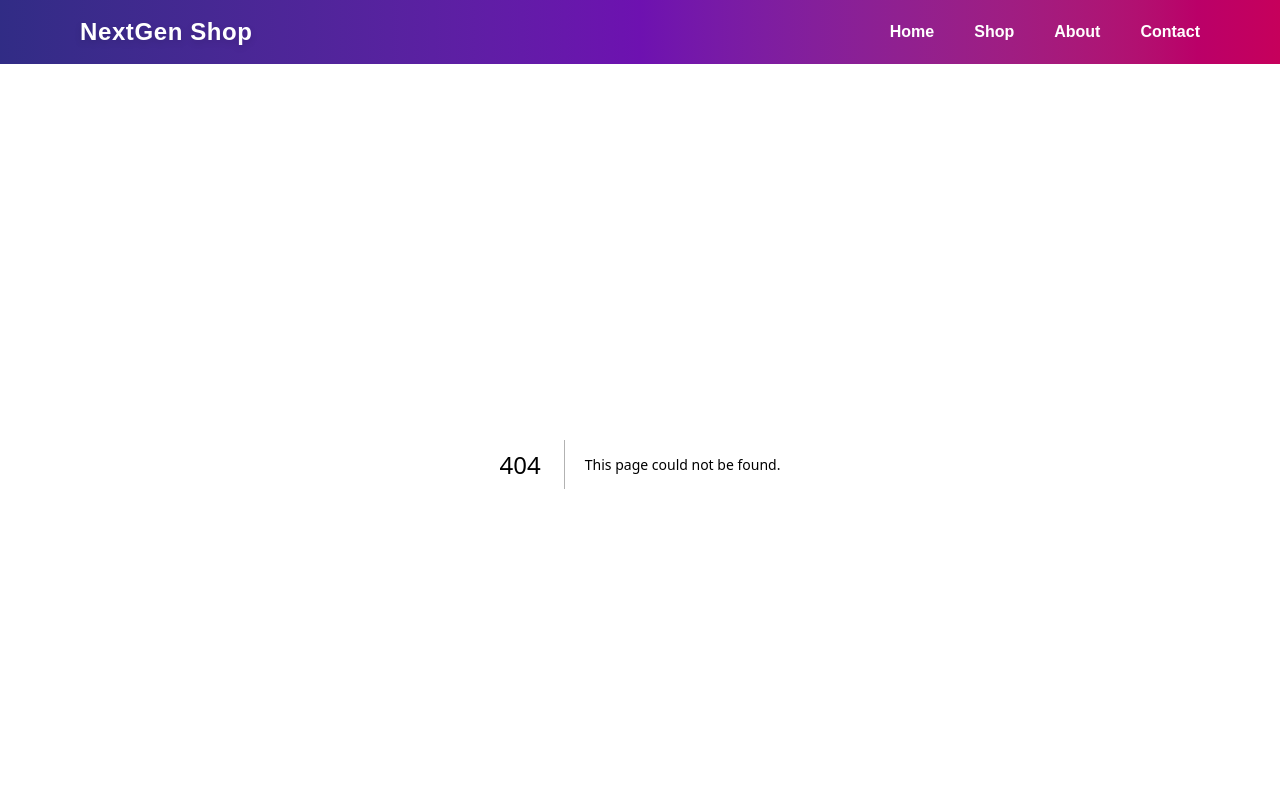
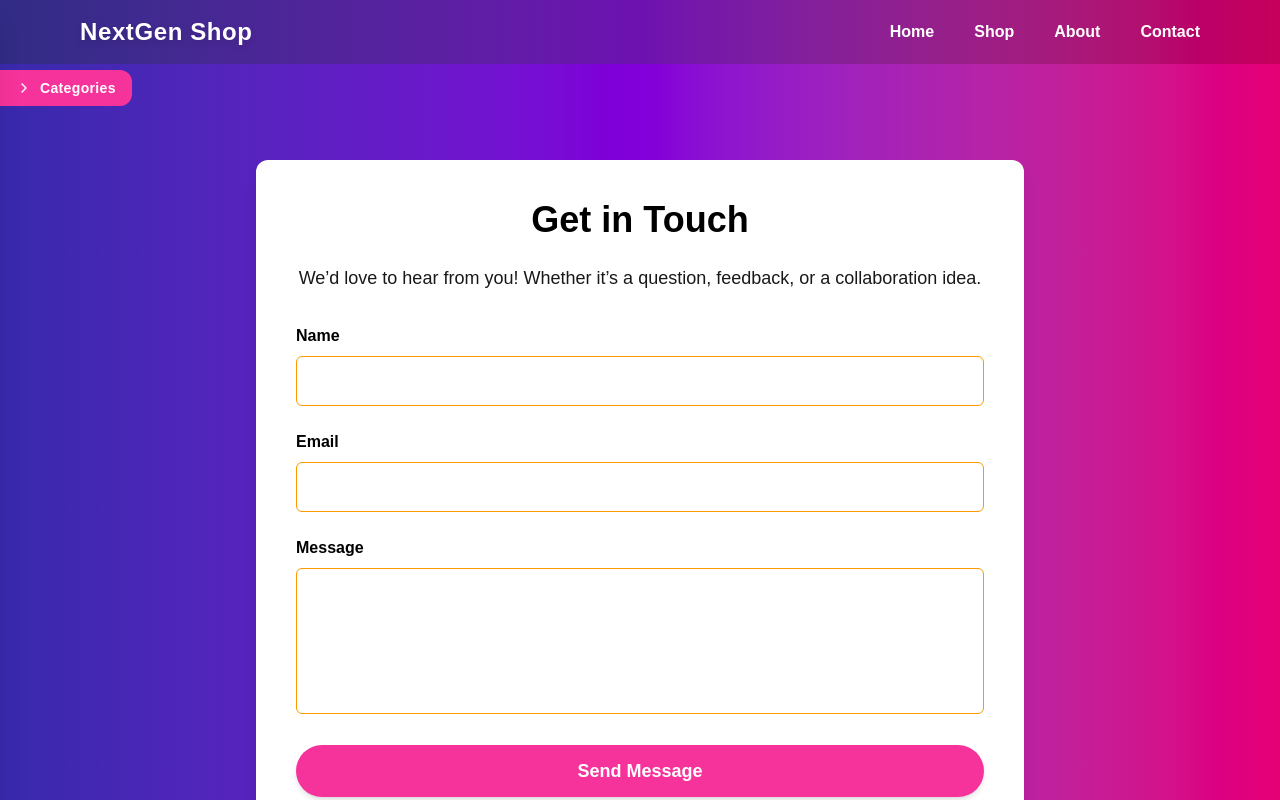
Before and after one commit to Fahim-ahmed-ifty/web_one, a Next.js app: page /contact in a window 1280 px wide. Before the commit this address had no page. Shown: the top 800 px of the page. Built offline with nearby package versions, Linux system fonts and the light colour scheme.

Commit message:
✅add  contact page

```diff
--- a/app/components/FilterSidebar.tsx
+++ b/app/components/FilterSidebar.tsx
@@ -12,7 +12,13 @@ export default function FilterSidebar({
 	maxPrice: number;
 	onPriceChange: (price: number) => void;
 }) {
-	const categories = ['Bags', 'Watches', 'Shoes', 'Sunglasses'];
+	const categories = [
+		'Bags',
+		'Watches',
+		'Shoes',
+		'Sunglasses',
+		'Electronics'
+	];
 
 	return (
 		<aside className='w-full md:w-64 p-6 shadow-md space-y-6 border-r-2'>
--- a/app/components/HeroSection.tsx
+++ b/app/components/HeroSection.tsx
@@ -1,10 +1,68 @@
 'use client';
 import { motion } from 'framer-motion';
+import {
+	Headphones,
+	ShoppingCart,
+	Star,
+	StarOff,
+	Truck
+} from 'lucide-react';
 import Image from 'next/image';
-import React from 'react';
-import { FiShoppingCart } from 'react-icons/fi';
+import React, { useEffect, useState } from 'react';
+
+type StarRatingProps = {
+	rating: number;
+};
+
+function StarRating({ rating }: StarRatingProps) {
+	const stars = [];
+	for (let i = 1; i <= 5; i++) {
+		if (i <= rating) {
+			stars.push(
+				<Star key={i} className='text-yellow-400 w-5 h-5 inline' />
+			);
+		} else {
+			stars.push(
+				<StarOff key={i} className='text-yellow-400 w-5 h-5 inline' />
+			);
+		}
+	}
+	return <div className='flex gap-1'>{stars}</div>;
+}
 
 export default function HeroSection() {
+	const [timeLeft, setTimeLeft] = useState(0);
+
+	useEffect(() => {
+		const targetTime = new Date().getTime() + 24 * 60 * 60 * 1000;
+		const interval = setInterval(() => {
+			const now = new Date().getTime();
+			const diff = targetTime - now;
+			if (diff <= 0) {
+				clearInterval(interval);
+				setTimeLeft(0);
+			} else {
+				setTimeLeft(diff);
+			}
+		}, 1000);
+		return () => clearInterval(interval);
+	}, []);
+
+	function formatTime(ms: number) {
+		if (ms <= 0) return '00:00:00';
+		const totalSeconds = Math.floor(ms / 1000);
+		const h = String(Math.floor(totalSeconds / 3600)).padStart(
+			2,
+			'0'
+		);
+		const m = String(Math.floor((totalSeconds % 3600) / 60)).padStart(
+			2,
+			'0'
+		);
+		const s = String(totalSeconds % 60).padStart(2, '0');
+		return `${h}:${m}:${s}`;
+	}
+
 	return (
 		<section className='min-h-screen flex flex-col-reverse md:flex-row items-center justify-between bg-gradient-to-tr from-indigo-900 via-purple-800 to-pink-700 px-4 sm:px-6 md:px-12 lg:px-24 xl:px-32 text-white relative overflow-hidden py-12'>
 			<div className='absolute top-0 left-0 w-full h-full pointer-events-none'>
@@ -45,7 +103,7 @@ export default function HeroSection() {
 				transition={{ duration: 0.6, type: 'spring' }}
 				className='relative z-10 w-full md:w-1/2 max-w-2xl text-center md:text-left space-y-6 sm:space-y-8'
 			>
-				<h1 className='text-4xl sm:text-5xl md:text-6xl font-extrabold leading-tight tracking-tight drop-shadow-lg'>
+				<h1 className='text-3xl sm:text-4xl md:text-5xl lg:text-6xl font-extrabold leading-tight tracking-tight drop-shadow-lg'>
 					<span className='relative inline-block'>
 						Elevate Your Style
 						<span className='absolute -bottom-2 left-0 w-full h-2 bg-pink-400 rounded opacity-60 blur-sm'></span>
@@ -54,17 +112,41 @@ export default function HeroSection() {
 					with{' '}
 					<span className='text-pink-400'>Exclusive Collections</span>
 				</h1>
-				<p className='text-base sm:text-lg md:text-xl opacity-90 leading-relaxed'>
+				<div className='flex justify-center lg:justify-start'>
+					<StarRating rating={4} />
+				</div>
+
+				<p className='text-sm sm:text-base md:text-lg lg:text-xl opacity-90 leading-relaxed max-w-md mx-auto md:mx-0'>
 					Discover unique, handpicked products crafted for you.
 					Seamless shopping with next-gen speed.
 				</p>
-				<a
-					href='#products'
-					className='inline-flex items-center justify-center gap-3 bg-pink-400 hover:bg-pink-500 transition rounded-full px-6 sm:px-8 py-3 sm:py-4 font-semibold shadow-lg shadow-pink-400/50 text-white text-lg'
-				>
-					<FiShoppingCart className='w-5 h-5 sm:w-6 sm:h-6' />
-					Shop The Collection
-				</a>
+				<div className='flex flex-col sm:flex-row items-center sm:items-center gap-4 mt-4 max-w-md mx-auto md:mx-0'>
+					<a
+						href='#products'
+						className='inline-flex items-center justify-center gap-3 bg-pink-400 hover:bg-pink-500 transition rounded-full px-8 sm:px-14 lg:px-20 py-3 sm:py-4 font-semibold shadow-lg shadow-pink-400/50 text-white text-base sm:text-lg lg:text-xl whitespace-nowrap'
+					>
+						<ShoppingCart className='w-5 h-5 sm:w-6 sm:h-6' />
+						Shop The Collection
+					</a>
+					<div className='bg-pink-600/70 rounded-lg px-4 py-2 text-xs sm:text-sm font-semibold tracking-wide uppercase whitespace-nowrap'>
+						Limited Time Offer: {formatTime(timeLeft)}
+					</div>
+				</div>
+
+				<div className='flex flex-col sm:flex-row gap-6 mt-8 text-xs sm:text-sm opacity-80 max-w-md mx-auto md:mx-0'>
+					<div className='flex items-center gap-2 justify-center sm:justify-start'>
+						<Truck className='w-4 h-4 sm:w-5 sm:h-5' />
+						Free Shipping
+					</div>
+					<div className='flex items-center gap-2 justify-center sm:justify-start'>
+						<Headphones className='w-4 h-4 sm:w-5 sm:h-5' />
+						24/7 Support
+					</div>
+					<div className='flex items-center gap-2 justify-center sm:justify-start'>
+						<Star className='w-4 h-4 sm:w-5 sm:h-5 text-yellow-400' />
+						Premium Quality
+					</div>
+				</div>
 			</motion.div>
 
 			<motion.div
@@ -73,7 +155,10 @@ export default function HeroSection() {
 				transition={{ duration: 0.6, type: 'spring' }}
 				className='relative z-10 mt-10 md:mt-0 w-full md:w-1/2 flex justify-center'
 			>
-				<div className='relative w-[280px] h-[380px] sm:w-[320px] sm:h-[420px] md:w-[380px] md:h-[500px] lg:w-[460px] lg:h-[580px] xl:w-[520px] xl:h-[640px] rounded-3xl overflow-hidden shadow-2xl'>
+				<div className='relative w-[260px] h-[350px] sm:w-[300px] sm:h-[400px] md:w-[360px] md:h-[480px] lg:w-[440px] lg:h-[580px] xl:w-[500px] xl:h-[640px] rounded-3xl overflow-hidden shadow-2xl glow-shadow-animation'>
+					<div className='absolute top-4 right-4 bg-pink-500 text-white text-xs sm:text-sm font-bold uppercase px-3 py-1 rounded-full shadow-lg z-20'>
+						New
+					</div>
 					<Image
 						src='https://images.unsplash.com/photo-1523275335684-37898b6baf30?auto=format&fit=crop&w=800&q=80'
 						alt='Stylish products display'
@@ -83,6 +168,21 @@ export default function HeroSection() {
 					/>
 				</div>
 			</motion.div>
+
+			<style jsx>{`
+				@keyframes glow {
+					0%,
+					100% {
+						box-shadow: 0 0 10px 4px rgba(255, 105, 180, 0.5);
+					}
+					50% {
+						box-shadow: 0 0 20px 8px rgba(255, 105, 180, 0.8);
+					}
+				}
+				.glow-shadow-animation {
+					animation: glow 3s ease-in-out infinite;
+				}
+			`}</style>
 		</section>
 	);
 }
--- a/app/components/Navbar.tsx
+++ b/app/components/Navbar.tsx
@@ -7,7 +7,7 @@ const links = [
 	{ name: 'Home', href: '/' },
 	{ name: 'Shop', href: '/shop' },
 	{ name: 'About', href: '/about' },
-	{ name: 'Contact', href: '#contact' }
+	{ name: 'Contact', href: '/contact' }
 ];
 
 export default function Navbar() {
@@ -18,7 +18,7 @@ export default function Navbar() {
 		<nav
 			className={`fixed left-0 w-full z-50 transition-all duration-300 ${
 				isScrolled
-					? 'bg-white/40 shadow-md text-black'
+					? 'bg-white/40 shadow-md text-black backdrop-blur-sm'
 					: 'bg-gradient-to-r from-indigo-900 via-purple-800 to-pink-700 text-white'
 			}`}
 		>
--- /dev/null
+++ b/app/components/SideCategoryNavbar.tsx
@@ -0,0 +1,68 @@
+'use client';
+
+import { ChevronRight, X } from 'lucide-react';
+import { useState } from 'react';
+import categories from '../lib/categories';
+
+export default function SideCategoryNavbar() {
+	const [open, setOpen] = useState(false);
+
+	return (
+		<>
+			{!open && (
+				<button
+					onClick={() => setOpen(true)}
+					className='fixed top-24 lg:top-22 -translate-y-1/2 left-0 z-50 bg-pink-500 text-white px-4 py-2 rounded-r-xl flex items-center gap-2 transition hover:bg-pink-600'
+				>
+					<ChevronRight className='w-4 h-4' />
+					<span className='text-sm font-semibold tracking-wide'>
+						Categories
+					</span>
+				</button>
+			)}
+
+			<div
+				className={`fixed top-0 left-0 h-full w-72 bg-white/55 backdrop-blur-2xl shadow-xl transform transition-transform duration-300 ease-in-out z-50 ${
+					open ? 'translate-x-0' : '-translate-x-full'
+				}`}
+			>
+				<div className='flex items-center justify-between p-4 border-b'>
+					<h3 className='text-lg font-bold'>All Categories</h3>
+					<button
+						onClick={() => setOpen(false)}
+						className='text-black hover:text-pink-500 transition'
+					>
+						<X className='w-6 h-6' />
+					</button>
+				</div>
+
+				<div className='p-4 space-y-6 overflow-y-auto max-h-screen'>
+					{categories.map(cat => (
+						<div key={cat.title}>
+							<h4 className='font-semibold text-black mb-2'>
+								{cat.title}
+							</h4>
+							<ul className='space-y-1 ml-4'>
+								{cat.sub.map(sub => (
+									<li
+										key={sub}
+										className='text-black hover:text-pink-600 cursor-pointer text-sm transition'
+									>
+										{sub}
+									</li>
+								))}
+							</ul>
+						</div>
+					))}
+				</div>
+			</div>
+
+			{open && (
+				<div
+					className='fixed inset-0 bg-black/30 z-30'
+					onClick={() => setOpen(false)}
+				/>
+			)}
+		</>
+	);
+}
--- a/app/components/products/FeaturedProducts.tsx
+++ b/app/components/products/FeaturedProducts.tsx
@@ -16,11 +16,11 @@ type Props = {
 export default function FeaturedProducts({ products }: Props) {
 	return (
 		<div className='md:ml-12'>
-			<h2 className='text-3xl font-bold mb-6 text-gray-800 '>
+			<h2 className='flex text-2xl lg:text-4xl font-bold mb-6 text-gray-800 justify-center'>
 				Featured Products
 			</h2>
 
-			<div className='grid grid-cols-1 sm:grid-cols-2 lg:grid-cols-3 xl:grid-cols-4 gap-8 '>
+			<div className='px-4 sm:px-0 grid grid-cols-1 sm:grid-cols-2 lg:grid-cols-3 xl:grid-cols-4 gap-6'>
 				{products.map(product => (
 					<ProductCard
 						key={product.id}
--- /dev/null
+++ b/app/contact/page.tsx
@@ -0,0 +1,117 @@
+'use client';
+import { motion } from 'framer-motion';
+import { useState } from 'react';
+
+export default function ContactPage() {
+	const [formData, setFormData] = useState({
+		name: '',
+		email: '',
+		message: ''
+	});
+	const [submitted, setSubmitted] = useState(false);
+
+	function handleChange(
+		e: React.ChangeEvent<HTMLInputElement | HTMLTextAreaElement>
+	) {
+		setFormData({ ...formData, [e.target.name]: e.target.value });
+	}
+
+	function handleSubmit(e: React.FormEvent) {
+		e.preventDefault();
+		setSubmitted(true);
+		// Normally here you would handle form submission to backend or email service
+	}
+
+	return (
+		<div className='min-h-screen bg-gradient-to-r from-indigo-800 via-purple-700 to-pink-600  py-24 px-6 flex flex-col items-center text-black'>
+			<motion.div
+				initial={{ opacity: 0, y: 50 }}
+				animate={{ opacity: 1, y: 0 }}
+				transition={{ duration: 0.7 }}
+				className='max-w-3xl w-full bg-white bg-opacity-10 backdrop-blur-md rounded-xl p-10 shadow-lg'
+			>
+				<h1 className='text-4xl font-bold mb-6 text-center'>
+					Get in Touch
+				</h1>
+				<p className='mb-8 text-center text-lg opacity-90'>
+					We’d love to hear from you! Whether it’s a question,
+					feedback, or a collaboration idea.
+				</p>
+
+				<form onSubmit={handleSubmit} className='space-y-6'>
+					<div>
+						<label
+							htmlFor='name'
+							className='block mb-2 font-semibold'
+						>
+							Name
+						</label>
+						<input
+							type='text'
+							id='name'
+							name='name'
+							value={formData.name}
+							onChange={handleChange}
+							required
+							className='w-full rounded-md px-4 py-3 text-gray-900 border border-amber-500 focus:outline-none focus:ring-2 focus:ring-pink-400'
+						/>
+					</div>
+
+					<div>
+						<label
+							htmlFor='email'
+							className='block mb-2 font-semibold'
+						>
+							Email
+						</label>
+						<input
+							type='email'
+							id='email'
+							name='email'
+							value={formData.email}
+							onChange={handleChange}
+							required
+							className='w-full rounded-md px-4 py-3 text-gray-900 border border-amber-500 focus:outline-none focus:ring-2 focus:ring-pink-400'
+						/>
+					</div>
+
+					<div>
+						<label
+							htmlFor='message'
+							className='block mb-2 font-semibold'
+						>
+							Message
+						</label>
+						<textarea
+							id='message'
+							name='message'
+							value={formData.message}
+							onChange={handleChange}
+							required
+							rows={5}
+							className='w-full rounded-md px-4 py-3 text-gray-900 resize-none  border border-amber-500 focus:outline-none focus:ring-2 focus:ring-pink-400'
+						></textarea>
+					</div>
+
+					<button
+						type='submit'
+						className='w-full bg-pink-500 hover:bg-pink-600 transition rounded-full py-3 text-white font-semibold text-lg shadow-md cursor-pointer'
+					>
+						Send Message
+					</button>
+				</form>
+
+				{submitted && (
+					<motion.div
+						initial={{ opacity: 0, y: 20 }}
+						animate={{ opacity: 1, y: 0 }}
+						transition={{ duration: 0.5 }}
+						className='mt-6 p-4 bg-pink-600 rounded text-center font-semibold'
+					>
+						Thank you, Ifty! Your message has been sent.
+					</motion.div>
+				)}
+			</motion.div>
+		</div>
+	);
+}
--- a/app/layout.tsx
+++ b/app/layout.tsx
@@ -1,6 +1,7 @@
 import type { Metadata } from 'next';
 import { Geist, Geist_Mono } from 'next/font/google';
 import Navbar from './components/Navbar';
+import SideCategoryNavbar from './components/SideCategoryNavbar';
 import './globals.css';
 
 const geistSans = Geist({
@@ -29,6 +30,7 @@ export default function RootLayout({
 				className={`${geistSans.variable} ${geistMono.variable} antialiased`}
 			>
 				<Navbar />
+				<SideCategoryNavbar />
 				<div className='pt-16'>{children}</div>
 				<div className='h-[40rem]'></div>
 			</body>
--- /dev/null
+++ b/app/lib/categories.ts
@@ -0,0 +1,26 @@
+// data/categories.ts
+
+const categories = [
+	{
+		title: 'Men',
+		sub: ['T-Shirts', 'Shoes', 'Watches', 'Accessories']
+	},
+	{
+		title: 'Women',
+		sub: ['Bags', 'Heels', 'Jewelry', 'Dresses']
+	},
+	{
+		title: 'Electronics',
+		sub: ['Smartphones', 'Laptops', 'Headphones']
+	},
+	{
+		title: 'Home & Living',
+		sub: ['Furniture', 'Decor', 'Kitchenware']
+	},
+	{
+		title: 'Kids',
+		sub: ['Clothing', 'Toys', 'Books']
+	}
+];
+
+export default categories;
--- a/app/lib/featuredProducts.ts
+++ b/app/lib/featuredProducts.ts
@@ -3,24 +3,28 @@ export const featuredProducts = [
 		id: 1,
 		title: 'Premium Leather Bag',
 		image: '/home_images/pleatherbag.jpg',
-		price: '$129.99'
+		price: '$129.99',
+		category: 'Bags'
 	},
 	{
 		id: 2,
 		title: 'Elegant Wristwatch',
 		image: '/home_images/ewristwatch.jpg',
-		price: '$249.00'
+		price: '$249.00',
+		category: 'Watches'
 	},
 	{
 		id: 3,
 		title: 'Casual Sneakers',
 		image: '/home_images/sneakers.jpg',
-		price: '$89.50'
+		price: '$89.50',
+		category: 'Shoes'
 	},
 	{
 		id: 4,
 		title: 'Designer Sunglasses',
 		image: '/home_images/dsunglass.jpg',
-		price: '$149.75'
+		price: '$149.75',
+		category: 'Sunglasses'
 	}
 ];
--- a/app/lib/shopProducts.ts
+++ b/app/lib/shopProducts.ts
@@ -20,7 +20,7 @@ export const products = [
 	{
 		id: 3,
 		name: 'Wireless Headphones',
-		category: 'Sunglasses',
+		category: 'Electronics',
 		price: 179,
 		image:
 			'https://images.unsplash.com/photo-1617005081773-8e6dfb17a3fc?auto=format&fit=crop&w=800&q=80'
@@ -32,5 +32,13 @@ export const products = [
 		price: 99,
 		image:
 			'https://images.unsplash.com/photo-1600180758890-e7f0bfe4b8e3?auto=format&fit=crop&w=800&q=80'
+	},
+	{
+		id: 5,
+		name: 'Printed Handbag',
+		category: 'Bags',
+		price: 449,
+		image:
+			'https://images.unsplash.com/photo-1618354691218-b6d1fa44f1f0?auto=format&fit=crop&w=800&q=80'
 	}
 ];
--- a/app/page.tsx
+++ b/app/page.tsx
@@ -1,52 +1,26 @@
 'use client';
 
 import { useState } from 'react';
-import FilterSidebar from './components/FilterSidebar';
 import HeroSection from './components/HeroSection';
 import FeaturedProducts from './components/products/FeaturedProducts';
 import { featuredProducts } from './lib/featuredProducts';
 
 export default function HomePage() {
-	const [selectedCategories, setSelectedCategories] = useState<
-		string[]
-	>([]);
-	const [maxPrice, setMaxPrice] = useState<number>(500);
-
-	const handleCategoryChange = (category: string) => {
-		if (selectedCategories.includes(category)) {
-			setSelectedCategories(prev => prev.filter(c => c !== category));
-		} else {
-			setSelectedCategories(prev => [...prev, category]);
-		}
-	};
+	const [selectedCategories] = useState<string[]>([]);
 
 	// Optional: if you want to add categories to your featured products
 	const filteredProducts = featuredProducts.filter(product => {
-		const numericPrice = parseFloat(product.price.replace('$', ''));
-		const matchesPrice = numericPrice <= maxPrice;
-
 		const matchesCategory =
 			selectedCategories.length === 0 ||
-			selectedCategories.some(cat =>
-				product.title.toLowerCase().includes(cat.toLowerCase())
-			);
+			selectedCategories.includes(product.category);
 
-		return matchesPrice && matchesCategory;
+		return matchesCategory;
 	});
 
 	return (
 		<div className='space-y-12'>
 			<HeroSection />
-
-			<div className='mx-auto px-4 md:px-10 lg:px-18 grid grid-cols-1 md:grid-cols-[240px_1fr] gap-4'>
-				<FilterSidebar
-					selectedCategories={selectedCategories}
-					onCategoryChange={handleCategoryChange}
-					maxPrice={maxPrice}
-					onPriceChange={setMaxPrice}
-				/>
-				<FeaturedProducts products={filteredProducts} />
-			</div>
+			<FeaturedProducts products={filteredProducts} />
 		</div>
 	);
 }
```
Also changed, not shown: package.json (+7 -1 lines), 1 other file (tests, documents, lock files or other folders).
